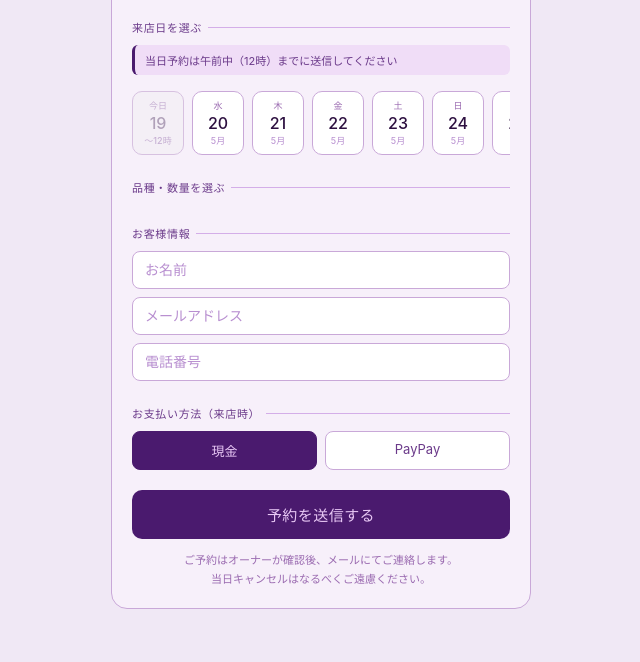
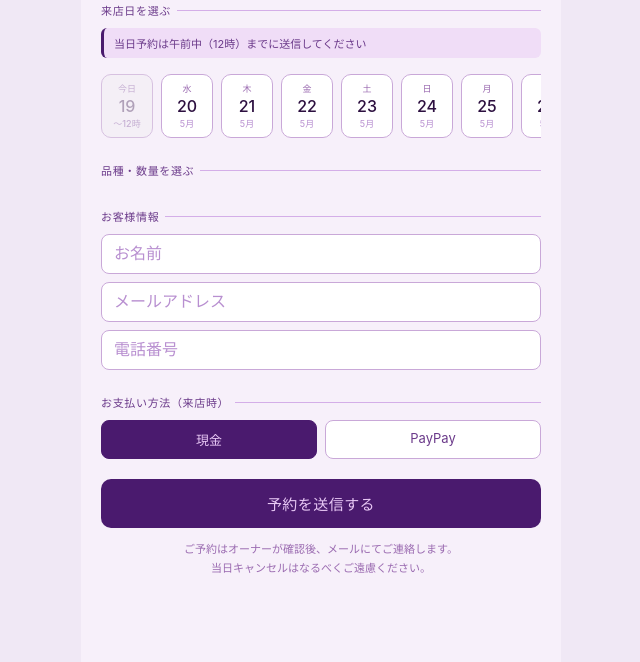
Before and after one commit to Elchristo-j/toripon, a Django app: template orders/templates/orders/produce_order_form.html in a window 1280 px wide. Shown: the part 138-800 px from the top of the page, without its empty margins (319-959 px from the left). Run offline with Django 5.2, Linux system fonts and the light colour scheme; the template is opened without the code that fills it, so the values that code supplies are empty.

Commit message:
Update produce_order_form.html

```diff
--- a/orders/templates/orders/produce_order_form.html
+++ b/orders/templates/orders/produce_order_form.html
@@ -6,13 +6,41 @@
   <title>来店予約 | {{ store.name }}</title>
   <style>
     * { box-sizing: border-box; margin: 0; padding: 0; }
-    body { background: #f0e8f5; font-family: -apple-system, BlinkMacSystemFont, 'Hiragino Sans', sans-serif; min-height: 100vh; padding: 1rem; }
 
-    .frame { background: #f7f0fa; border-radius: 16px; border: 0.5px solid #c9a8d8; overflow: hidden; max-width: 420px; margin: 0 auto; }
+    body {
+      background: #f0e8f5;
+      font-family: -apple-system, BlinkMacSystemFont, 'Hiragino Sans', sans-serif;
+      min-height: 100vh;
+      overflow-x: hidden;
+    }
+
+    .frame {
+      background: #f7f0fa;
+      border-radius: 0;
+      border: none;
+      overflow: hidden;
+      max-width: 480px;
+      margin: 0 auto;
+      min-height: 100vh;
+    }
 
     /* ヘッダー */
-    .header { position: relative; height: 120px; background: #4a1a6e; display: flex; align-items: flex-end; padding: 0 1.25rem 1rem; overflow: hidden; }
-    .header-bg { position: absolute; inset: 0; background-size: cover; background-position: center; opacity: 0.45; }
+    .header {
+      position: relative;
+      height: 120px;
+      background: #4a1a6e;
+      display: flex;
+      align-items: flex-end;
+      padding: 0 1.25rem 1rem;
+      overflow: hidden;
+    }
+    .header-bg {
+      position: absolute;
+      inset: 0;
+      background-size: cover;
+      background-position: center;
+      opacity: 0.45;
+    }
     .header-content { position: relative; z-index: 1; }
     .header-title { color: #f0e0ff; font-size: 18px; font-weight: 500; margin-bottom: 2px; }
     .header-sub { color: #c8a8e0; font-size: 12px; }
@@ -20,16 +48,56 @@
     .body { padding: 1.25rem; }
 
     /* セクションタイトル */
-    .section-title { font-size: 11px; font-weight: 500; color: #6b3a8a; letter-spacing: 0.06em; margin-bottom: 10px; display: flex; align-items: center; gap: 6px; }
-    .section-title::after { content: ''; flex: 1; height: 0.5px; background: #d4aee8; }
+    .section-title {
+      font-size: 11px;
+      font-weight: 500;
+      color: #6b3a8a;
+      letter-spacing: 0.06em;
+      margin-bottom: 10px;
+      display: flex;
+      align-items: center;
+      gap: 6px;
+    }
+    .section-title::after {
+      content: '';
+      flex: 1;
+      height: 0.5px;
+      background: #d4aee8;
+    }
 
     /* 当日注意 */
-    .today-notice { background: #f0ddf7; border-radius: 6px; padding: 7px 10px; font-size: 11px; color: #6b3a8a; margin-bottom: 1rem; border-left: 3px solid #4a1a6e; }
+    .today-notice {
+      background: #f0ddf7;
+      border-radius: 6px;
+      padding: 7px 10px;
+      font-size: 11px;
+      color: #6b3a8a;
+      margin-bottom: 1rem;
+      border-left: 3px solid #4a1a6e;
+    }
 
     /* 日付スクロール */
-    .date-scroll { display: flex; gap: 8px; overflow-x: auto; padding-bottom: 4px; margin-bottom: 1.25rem; scrollbar-width: none; }
+    .date-scroll {
+      display: flex;
+      gap: 8px;
+      overflow-x: auto;
+      padding-bottom: 4px;
+      margin-bottom: 1.25rem;
+      scrollbar-width: none;
+      -webkit-overflow-scrolling: touch;
+    }
     .date-scroll::-webkit-scrollbar { display: none; }
-    .date-chip { flex-shrink: 0; width: 52px; padding: 7px 4px; border-radius: 10px; border: 0.5px solid #c9a8d8; background: #fff; text-align: center; cursor: pointer; transition: background 0.15s; }
+    .date-chip {
+      flex-shrink: 0;
+      width: 52px;
+      padding: 7px 4px;
+      border-radius: 10px;
+      border: 0.5px solid #c9a8d8;
+      background: #fff;
+      text-align: center;
+      cursor: pointer;
+      transition: background 0.15s;
+    }
     .date-chip.today { border-color: #9a6ab0; }
     .date-chip.selected { background: #4a1a6e; border-color: #4a1a6e; }
     .date-chip.disabled { opacity: 0.35; pointer-events: none; background: #eee; }
@@ -43,42 +111,135 @@
     .date-chip.today .note { color: #6b3a8a; font-weight: 500; }
 
     /* 品種グリッド */
-    .grape-grid { display: grid; grid-template-columns: repeat(2, minmax(0,1fr)); gap: 8px; margin-bottom: 1.25rem; }
-    .grape-card { background: #fff; border: 0.5px solid #c9a8d8; border-radius: 10px; overflow: hidden; }
-    .grape-img { width: 100%; height: 80px; object-fit: cover; display: block; background: #e8d5f5; }
+    .grape-grid {
+      display: grid;
+      grid-template-columns: repeat(2, 1fr);
+      gap: 8px;
+      margin-bottom: 1.25rem;
+    }
+    .grape-card {
+      background: #fff;
+      border: 0.5px solid #c9a8d8;
+      border-radius: 10px;
+      overflow: hidden;
+    }
+    .grape-img {
+      width: 100%;
+      aspect-ratio: 4/3;
+      object-fit: cover;
+      display: block;
+      background: #e8d5f5;
+    }
     .grape-info { padding: 8px; }
-    .grape-badge { display: inline-block; font-size: 9px; background: #f0ddf7; color: #6b3a8a; border-radius: 4px; padding: 1px 5px; margin-bottom: 3px; }
+    .grape-badge {
+      display: inline-block;
+      font-size: 9px;
+      background: #f0ddf7;
+      color: #6b3a8a;
+      border-radius: 4px;
+      padding: 1px 5px;
+      margin-bottom: 3px;
+    }
     .grape-badge.empty { visibility: hidden; }
     .grape-name { font-size: 12px; color: #2d1040; font-weight: 500; margin-bottom: 1px; line-height: 1.3; }
     .grape-price { font-size: 10px; color: #9a6ab0; margin-bottom: 6px; }
     .qty-row { display: flex; align-items: center; gap: 6px; }
-    .qty-btn { width: 26px; height: 26px; border-radius: 50%; border: 0.5px solid #c9a8d8; background: #f0ddf7; display: flex; align-items: center; justify-content: center; font-size: 16px; color: #4a1a6e; cursor: pointer; user-select: none; line-height: 1; }
+    .qty-btn {
+      width: 26px;
+      height: 26px;
+      border-radius: 50%;
+      border: 0.5px solid #c9a8d8;
+      background: #f0ddf7;
+      display: flex;
+      align-items: center;
+      justify-content: center;
+      font-size: 16px;
+      color: #4a1a6e;
+      cursor: pointer;
+      user-select: none;
+      line-height: 1;
+      flex-shrink: 0;
+    }
     .qty-num { font-size: 14px; font-weight: 500; color: #2d1040; min-width: 18px; text-align: center; }
-    .qty-input { display: none; }
 
     /* 入力欄 */
-    .field { width: 100%; padding: 10px 12px; border: 0.5px solid #c9a8d8; border-radius: 8px; font-size: 14px; background: #fff; margin-bottom: 8px; color: #2d1040; }
+    .field {
+      width: 100%;
+      padding: 10px 12px;
+      border: 0.5px solid #c9a8d8;
+      border-radius: 8px;
+      font-size: 16px; /* 16px以上でiOSの自動ズームを防止 */
+      background: #fff;
+      margin-bottom: 8px;
+      color: #2d1040;
+      -webkit-appearance: none;
+    }
     .field::placeholder { color: #b88fd0; }
 
     /* 決済 */
-    .payment-row { display: flex; gap: 8px; margin-bottom: 1.25rem; }
-    .pay-chip { flex: 1; padding: 9px; border-radius: 8px; border: 0.5px solid #c9a8d8; background: #fff; text-align: center; font-size: 13px; color: #6b3a8a; cursor: pointer; }
+    .payment-row {
+      display: flex;
+      gap: 8px;
+      margin-bottom: 1.25rem;
+    }
+    .pay-chip {
+      flex: 1;
+      padding: 9px;
+      border-radius: 8px;
+      border: 0.5px solid #c9a8d8;
+      background: #fff;
+      text-align: center;
+      font-size: 13px;
+      color: #6b3a8a;
+      cursor: pointer;
+    }
     .pay-chip.selected { background: #4a1a6e; border-color: #4a1a6e; color: #e8c8f5; }
 
     /* 送信ボタン */
-    .submit-btn { width: 100%; background: #4a1a6e; color: #e8c8f5; border: none; border-radius: 10px; padding: 14px; font-size: 15px; font-weight: 500; cursor: pointer; letter-spacing: 0.03em; }
+    .submit-btn {
+      width: 100%;
+      background: #4a1a6e;
+      color: #e8c8f5;
+      border: none;
+      border-radius: 10px;
+      padding: 14px;
+      font-size: 15px;
+      font-weight: 500;
+      cursor: pointer;
+      letter-spacing: 0.03em;
+      -webkit-appearance: none;
+    }
     .submit-btn:disabled { opacity: 0.5; cursor: not-allowed; }
 
-    .notice { font-size: 11px; color: #9a6ab0; text-align: center; margin-top: 12px; line-height: 1.7; }
+    .notice {
+      font-size: 11px;
+      color: #9a6ab0;
+      text-align: center;
+      margin-top: 12px;
+      line-height: 1.7;
+    }
 
     /* 送信完了画面 */
-    .complete { text-align: center; padding: 2.5rem 1.5rem; display: none; }
+    .complete {
+      text-align: center;
+      padding: 2.5rem 1.5rem;
+      display: none;
+    }
     .complete-icon { font-size: 48px; margin-bottom: 1rem; }
     .complete-title { font-size: 18px; font-weight: 500; color: #4a1a6e; margin-bottom: 0.5rem; }
     .complete-text { font-size: 13px; color: #6b3a8a; line-height: 1.7; }
 
     /* エラー */
-    .error-msg { background: #fdf0f0; border: 0.5px solid #e8b0b0; border-radius: 6px; padding: 8px 12px; font-size: 12px; color: #a83030; margin-bottom: 1rem; display: none; }
+    .error-msg {
+      background: #fdf0f0;
+      border: 0.5px solid #e8b0b0;
+      border-radius: 6px;
+      padding: 8px 12px;
+      font-size: 12px;
+      color: #a83030;
+      margin-bottom: 1rem;
+      display: none;
+    }
   </style>
 </head>
 <body>
@@ -138,8 +299,8 @@
       <!-- お客様情報 -->
       <div class="section-title">お客様情報</div>
       <input class="field" type="text" id="customer-name" placeholder="お名前" required />
-      <input class="field" type="email" id="customer-email" placeholder="メールアドレス" required />
-      <input class="field" type="tel" id="customer-phone" placeholder="電話番号" required />
+      <input class="field" type="email" id="customer-email" placeholder="メールアドレス" autocomplete="email" required />
+      <input class="field" type="tel" id="customer-phone" placeholder="電話番号" autocomplete="tel" required />
 
       <!-- 支払い -->
       <div class="section-title" style="margin-top:1rem;">お支払い方法（来店時）</div>
```
